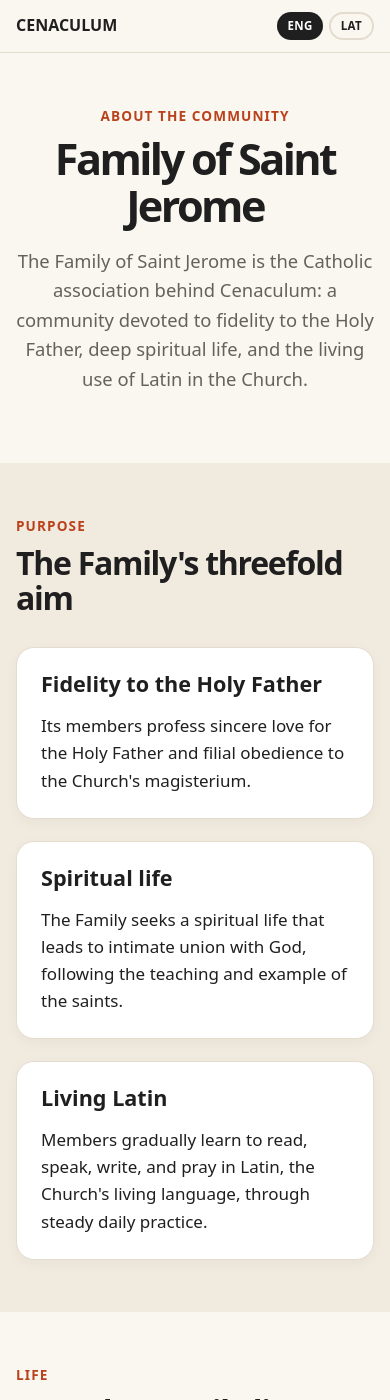
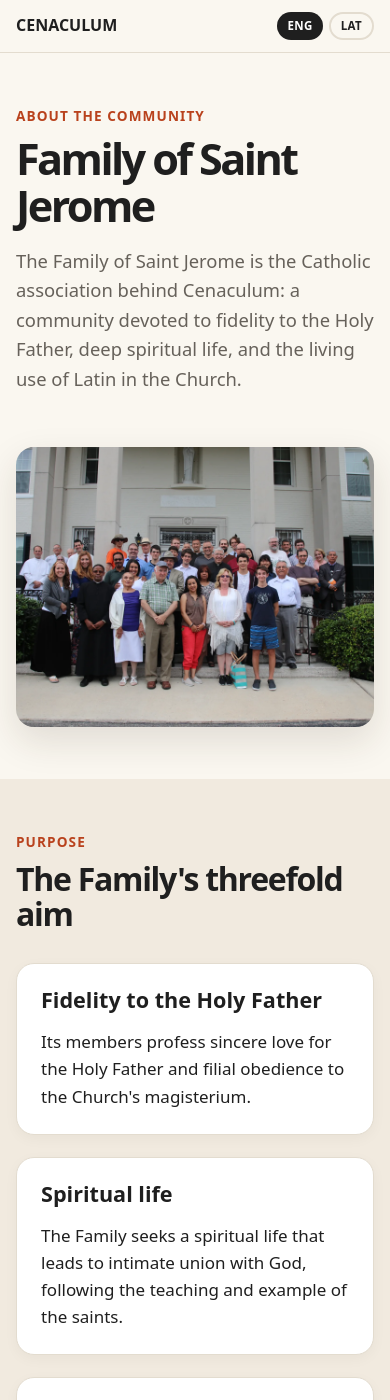
Before and after one commit to JacobTerneus1/cenaculum, a Jekyll site: the page built from pages/family-saint-jerome.html, in a window 390 px wide and 1400 px high. Built offline with Jekyll 4.4.1, drawn with Linux system fonts in a browser that asks for light colours.

Commit message:
add images to familia page

```diff
--- a/common.css
+++ b/common.css
@@ -388,6 +388,50 @@ h3 {
   min-height: 0;
 }
 
+/* ---------- Family of Saint Jerome page ---------- */
+
+.family-hero,
+.family-history-layout {
+  display: grid;
+  grid-template-columns: minmax(0, 0.9fr) minmax(460px, 1.1fr);
+  align-items: center;
+  gap: clamp(36px, 6vw, 72px);
+}
+
+.family-hero__photo,
+.family-history-photo,
+.family-photo-pair img,
+.family-wide-photo {
+  width: 100%;
+  object-fit: cover;
+  border-radius: var(--radius);
+  box-shadow: 0 14px 36px rgba(54, 37, 24, 0.13);
+}
+
+.family-hero__photo {
+  height: clamp(360px, 34vw, 440px);
+}
+
+.family-photo-pair {
+  display: grid;
+  grid-template-columns: repeat(2, 1fr);
+  gap: 18px;
+  margin-top: 38px;
+}
+
+.family-photo-pair img {
+  height: 330px;
+}
+
+.family-wide-photo {
+  height: 460px;
+  margin-top: 38px;
+}
+
+.family-history-photo {
+  height: 520px;
+}
+
 /* ---------- Schedule ---------- */
 
 .schedule {
@@ -511,8 +555,16 @@ h3 {
   .hero,
   .future-layout,
   .feature-with-photo,
+  .family-hero,
+  .family-history-layout,
   .split {
     grid-template-columns: 1fr;
+  }
+
+  .family-hero__photo,
+  .family-history-photo,
+  .family-wide-photo {
+    height: 420px;
   }
 
   .hero__photos {
@@ -611,6 +663,17 @@ h3 {
     height: 260px;
   }
 
+  .family-photo-pair {
+    grid-template-columns: 1fr;
+  }
+
+  .family-photo-pair img,
+  .family-hero__photo,
+  .family-history-photo,
+  .family-wide-photo {
+    height: 280px;
+  }
+
   .card-grid {
     grid-template-columns: 1fr;
   }
--- a/pages/family-saint-jerome.html
+++ b/pages/family-saint-jerome.html
@@ -5,7 +5,8 @@ permalink: /family-saint-jerome/
 ---
 
 <section class="section">
-  <div class="container center">
+  <div class="container family-hero">
+    <div class="family-hero__copy">
       <div data-lang="eng">
         <div class="eyebrow">About the community</div>
         <h1>Family of Saint Jerome</h1>
@@ -17,6 +18,15 @@ permalink: /family-saint-jerome/
         <h1>Familia Sancti Hieronymi</h1>
         <p class="lede">Familia Sancti Hieronymi est consociatio Catholica ex qua Cenaculum oritur: communitas quae sincero amore erga Summum Pontificem, altiore vita spirituali, atque vivo usu linguae Latinae in Ecclesia distinguitur.</p>
       </div>
+    </div>
+    <img
+      class="family-hero__photo"
+      src="{{ '/assets/images/family/community-group.webp' | relative_url }}"
+      alt="Members of the Family of Saint Jerome gathered together"
+      width="1800"
+      height="1200"
+      fetchpriority="high"
+    />
   </div>
 </section>
 
@@ -68,6 +78,23 @@ permalink: /family-saint-jerome/
           <p>Membra paulatim discunt Latine legere, loqui, scribere, et orare, linguam Ecclesiae cotidianis exercitiis fideliter excolentes.</p>
         </div>
       </div>
+    </div>
+
+    <div class="family-photo-pair">
+      <img
+        src="{{ '/assets/images/family/adoration.webp' | relative_url }}"
+        alt="Priest and server kneeling in prayer before the altar"
+        width="1800"
+        height="1200"
+        loading="lazy"
+      />
+      <img
+        src="{{ '/assets/images/family/living-latin.webp' | relative_url }}"
+        alt="A participant leading an animated Latin lesson at the board"
+        width="1800"
+        height="1200"
+        loading="lazy"
+      />
     </div>
   </div>
 </section>
@@ -121,11 +148,21 @@ permalink: /family-saint-jerome/
         </div>
       </div>
     </div>
+
+    <img
+      class="family-wide-photo"
+      src="{{ '/assets/images/family/family-conversation.webp' | relative_url }}"
+      alt="Family members of several generations talking together"
+      width="1800"
+      height="1200"
+      loading="lazy"
+    />
   </div>
 </section>
 
 <section class="section section--soft">
-  <div class="container">
+  <div class="container family-history-layout">
+    <div>
       <div data-lang="eng">
         <div class="section__header">
           <div class="eyebrow">History</div>
@@ -152,6 +189,15 @@ permalink: /family-saint-jerome/
         </div>
       </div>
     </div>
+    <img
+      class="family-history-photo"
+      src="{{ '/assets/images/family/family-history.webp' | relative_url }}"
+      alt="An earlier gathering of the Family of Saint Jerome"
+      width="1800"
+      height="1200"
+      loading="lazy"
+    />
+  </div>
 </section>
 
 <section class="section">
```
Also changed, not shown: assets/images/family/adoration.webp (added), assets/images/family/community-group.webp (added), assets/images/family/family-conversation.webp (added), assets/images/family/family-history.webp (added), assets/images/family/living-latin.webp (added). Lines whose indentation alone changed are shown as unchanged.
